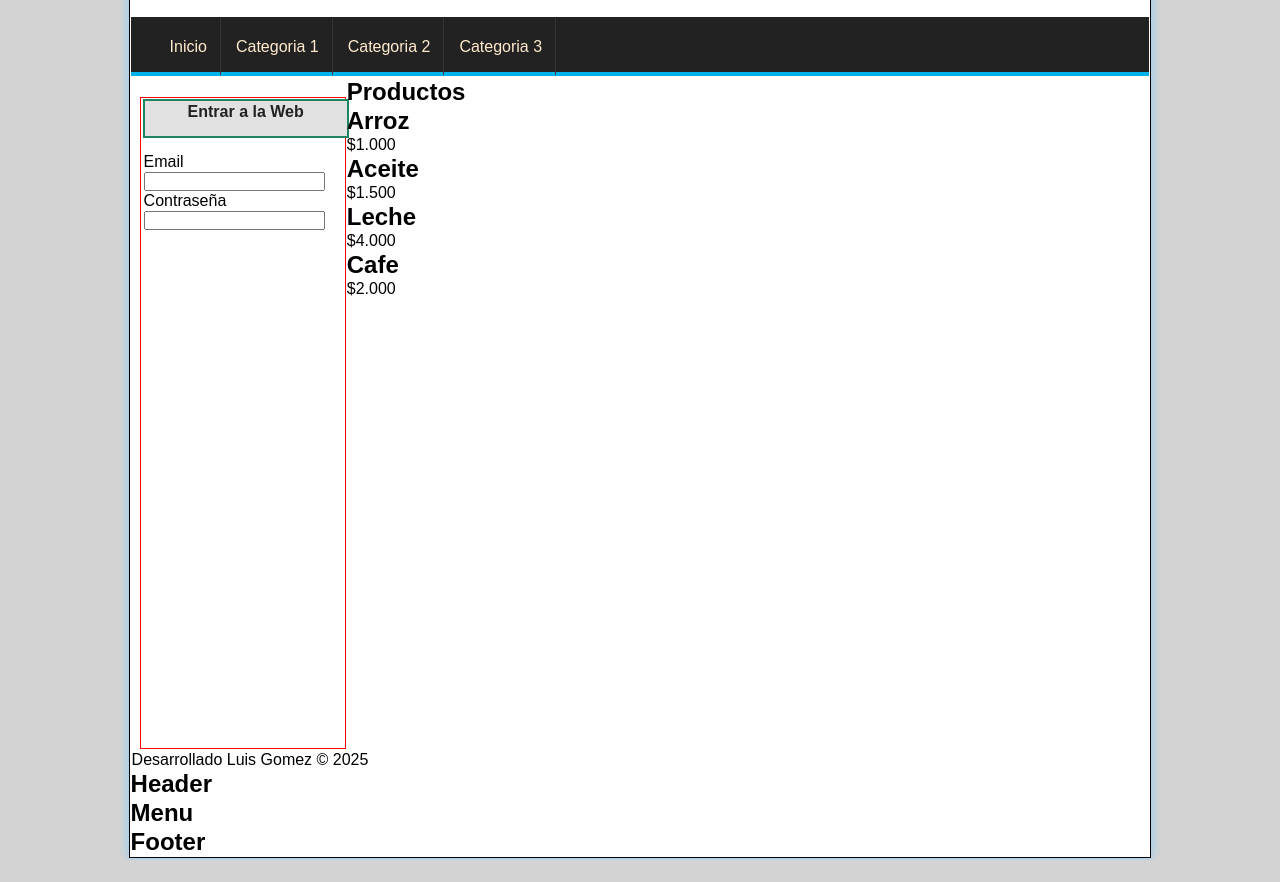
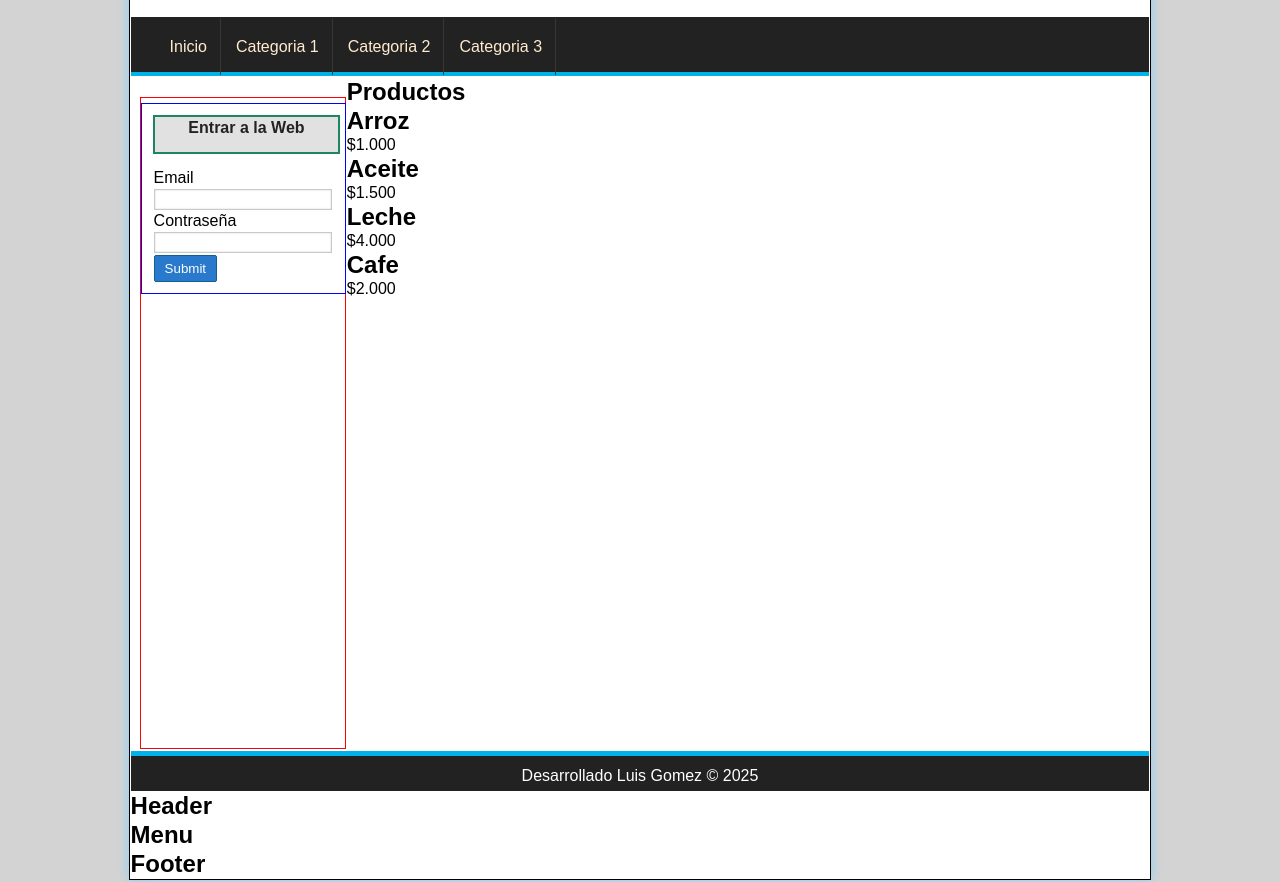
Before and after one commit to desarrollo-lucho/Trabajo_16_08_2025, a plain HTML site: page index.html in a window 1280 px wide. Shown: the part 207-1089 px from the top of the page. Before the commit the page ends 1067 px from the top, so only its background shows below. Drawn offline with Linux system fonts and the light colour scheme.

Commit message:
Actualizacion de Formulario

```diff
--- a/CSS/style.css
+++ b/CSS/style.css
@@ -111,3 +111,49 @@ body{
     background: #e1e1e1;
     border: 2px solid #1d865e;
 }
+
+input[type="text"],
+input[type="password"],
+input[type="email"]{
+    display: block;
+    width: 95%;
+    margin-top: 2px;
+    margin-bottom: 2px;
+    border: 1px solid #c9c9c9;
+    box-shadow: 0px 0px 2px #ccc inset;
+    background: white;
+    padding: 2px;
+    color: gray;
+    transition: all 300ms;
+}
+
+input[type="text"]:focus,
+input[type="password"]:focus,
+input[type="email"]:focus{
+    border: 1px solid #1579b5;
+    color: black;
+}
+
+input[type="button"],
+input[type="submit"]{
+    display: block;
+    border-radius: 2px;
+    padding: 5px;
+    padding-left: 10px;
+    padding-right: 10px;
+    color: white;
+    background: #2979cd;
+    border: 1px solid #11608e;
+    cursor: pointer;
+}
+
+
+#footer{
+    clear: both;
+    text-align: center;
+    padding-top: 10px;
+    padding-bottom: 5px;
+    background: #222;
+    color: white;
+    border-top: 5px solid #01b1ea;
+}
--- a/index.html
+++ b/index.html
@@ -36,7 +36,7 @@
         </nav>
         <div id="content">
             <aside id="lateral">
-                <div id="login" class="block?aside">
+                <div id="login" class="block_aside">
                     <h3>Entrar a la Web</h3>
                     <form action="#">
                         <label for="#">Email</label>
@@ -44,6 +44,7 @@
 
                         <label for="#">Contraseña</label>
                         <input type="password" name="password" id="#">
+                        <input type="submit" name="Guardar" class="BotonEnviar">
                     </form>
 
                 </div>
```
